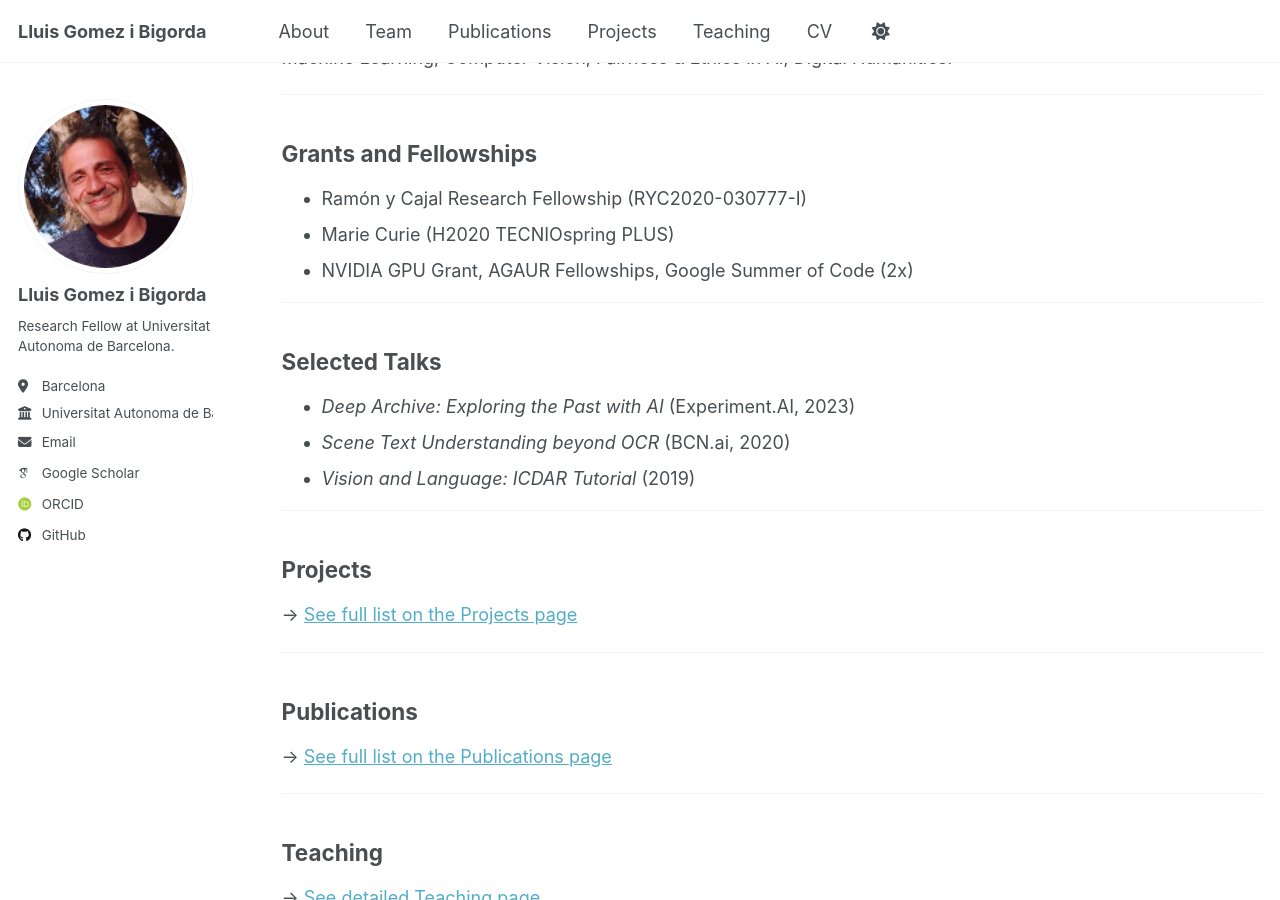
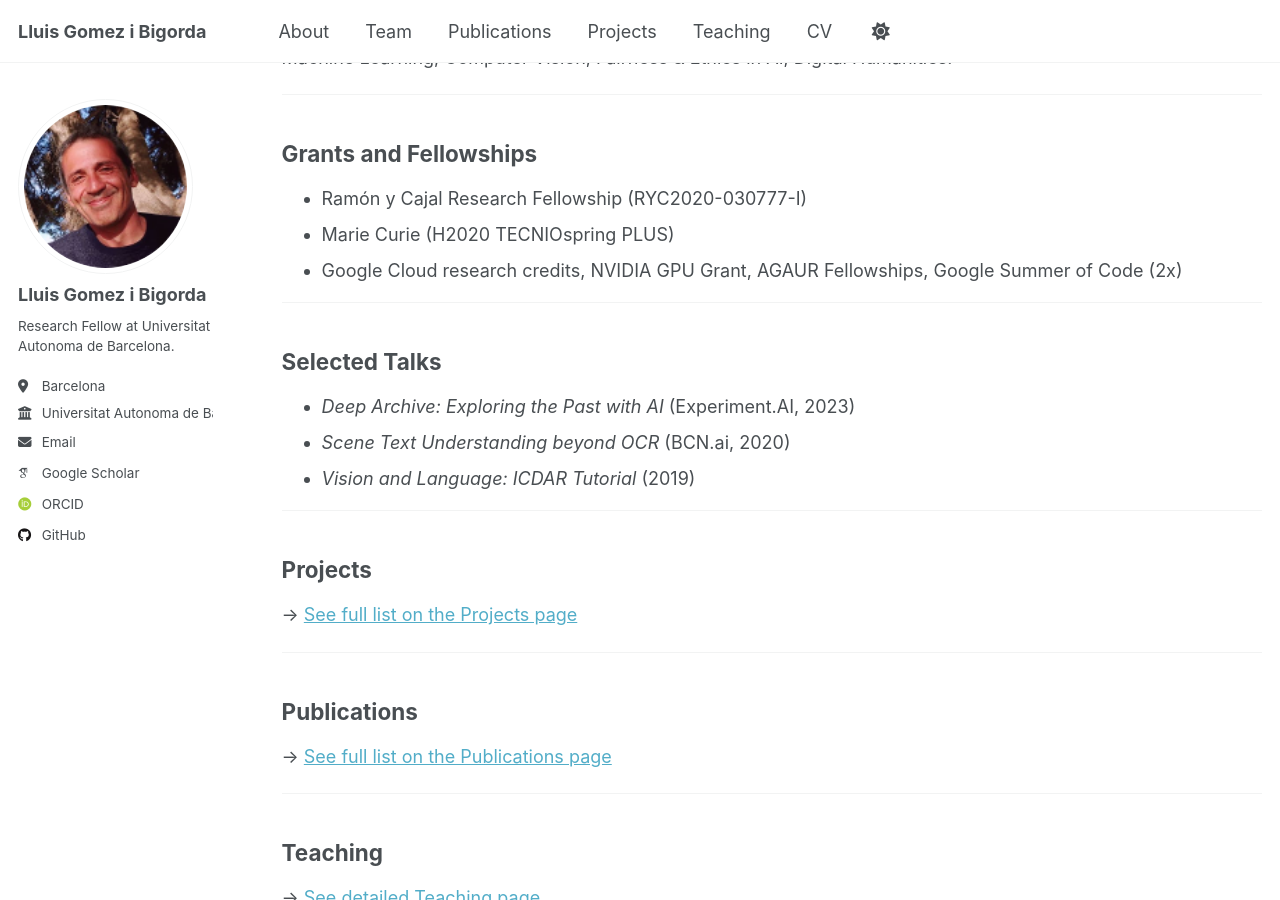
Before and after one commit to lluisgomez/lluisgomez.github.io, a Jekyll site: the page built from _pages/cv.md, in a window 1280 px wide and 900 px high, scrolled down 962 px. Built offline with Jekyll 4.4.1, drawn with Linux system fonts in a browser that asks for light colours; some web fonts are replaced.

Commit message:
Update cv.md

```diff
--- a/_pages/cv.md
+++ b/_pages/cv.md
@@ -43,7 +43,7 @@ Machine Learning, Computer Vision, Fairness & Ethics in AI, Digital Humanities.
 ## Grants and Fellowships
 - Ramón y Cajal Research Fellowship (RYC2020-030777-I)
 - Marie Curie (H2020 TECNIOspring PLUS)
-- NVIDIA GPU Grant, AGAUR Fellowships, Google Summer of Code (2x)
+- Google Cloud research credits, NVIDIA GPU Grant, AGAUR Fellowships, Google Summer of Code (2x)
 
 ---
 
```
